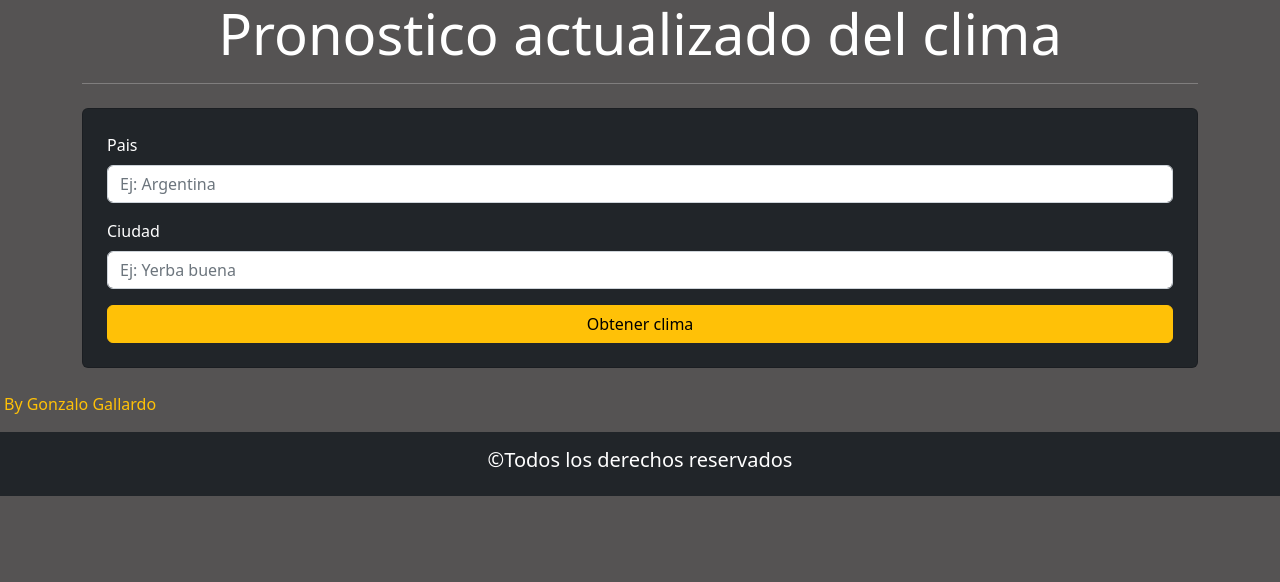
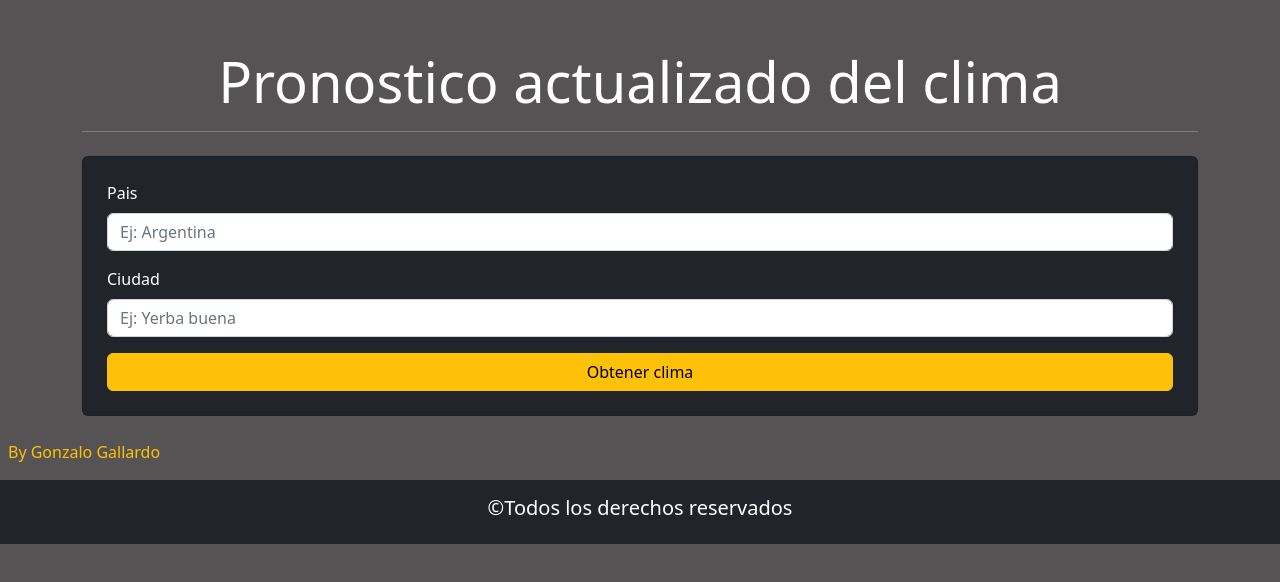
Before and after one commit to gonzalogg94/Ejercicio12-Tp-React, a React (Create React App) app: page / in a window 1280 px wide. Shown: the top 582 px of the page. Built offline with nearby package versions, Linux system fonts and the light colour scheme.

Commit message:
corregi algunos problemas de maquetado

```diff
--- a/src/App.jsx
+++ b/src/App.jsx
@@ -7,19 +7,11 @@ import "./style.css"
 function App() {
   return (
     <section>
-    <Container>
-      <div className="text-center text-white">
-        <h1 className="display-4">Pronostico actualizado del clima</h1>
-        <hr />
-      </div>
-      <FormularioClima></FormularioClima>
+    <Container >
+    <FormularioClima></FormularioClima>
     </Container>
-    <div className="justify-content-start text-warning ps-1">
-      <p>By Gonzalo Gallardo</p>
-    </div>
     <Footer></Footer>
     </section>
   );
 }
-
 export default App;
--- a/src/components/Footer.jsx
+++ b/src/components/Footer.jsx
@@ -2,10 +2,15 @@ import React from 'react';
 
 const Footer = () => {
     return (
-        <section className='bg-dark text-white text-center py-3'>
+        <section>
+        <div>
+      <p className="text-warning ps-2">By Gonzalo Gallardo</p>
+    </div>
+        <article className='bg-dark text-white text-center py-3'>
             <div>
             <h3 className='fs-5'>&copy;Todos los derechos reservados</h3>
             </div>
+        </article>
         </section>
     );
 };
--- a/src/components/FormularioClima.jsx
+++ b/src/components/FormularioClima.jsx
@@ -37,6 +37,11 @@ const FormularioClima = () => {
   };
 
   return (
+    <section className="mainSection pt-5">
+      <div className="text-center text-white">
+        <h1 className="display-4">Pronostico actualizado del clima</h1>
+        <hr />
+      </div>
       <Form onSubmit={handleSubmit} className="card p-4 text-bg-dark my-4">
         <Form.Group className="mb-3" controlId="formBasicEmail">
           <Form.Label>Pais</Form.Label>
@@ -68,6 +73,9 @@ const FormularioClima = () => {
           sys={sys}
         ></ItemClima>
       </Form>
+
+    </section>
+
   );
 };
 
--- a/src/style.css
+++ b/src/style.css
@@ -1,3 +1,11 @@
 body{
     background-color: rgb(85, 83, 83);
 }
+#root{
+    display: flex;
+    flex-direction: column;
+    min-height: 100vh;
+}
+.mainSection{
+    flex-grow: 1;
+}
```
Also changed, not shown: src/components/ItemClima.jsx (+6 -2 lines). Lines whose indentation alone changed are shown as unchanged.
